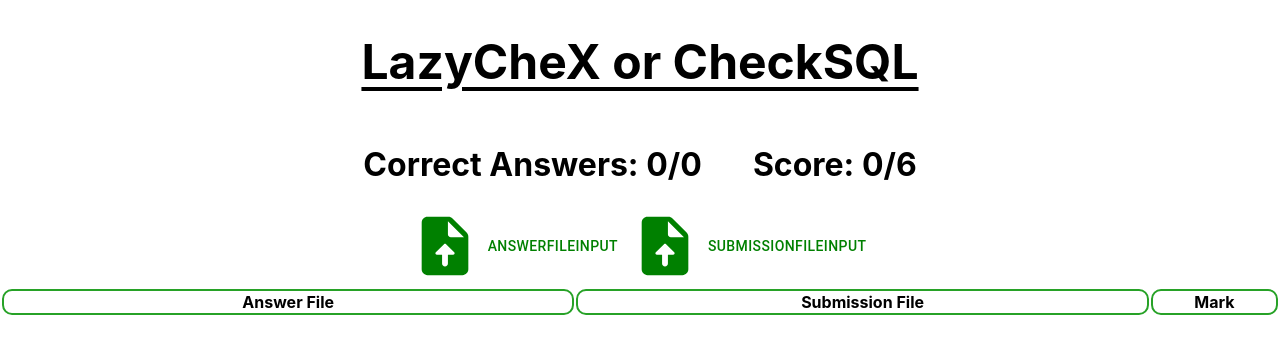
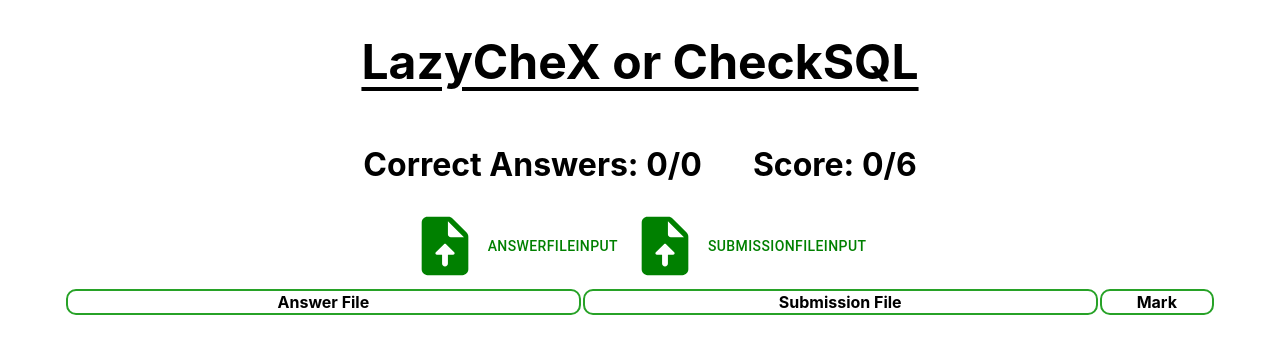
Before and after one commit to AshnahKhalidKhan/CheckSQL, a React (Create React App) app in the folder lazychex/: page / in a window 1280 px wide. Shown: the top 354 px of the page. Built offline with nearby package versions, Linux system fonts and the light colour scheme.

Commit message:
Changes ho rahi hai bhai

```diff
--- a/lazychex/src/App.css
+++ b/lazychex/src/App.css
@@ -50,6 +50,8 @@
 table
 {
   width: 100%;
+  padding-left: 5%;
+  padding-right: 5%;
 }
 
 table, th, td
--- a/lazychex/src/App.js
+++ b/lazychex/src/App.js
@@ -102,8 +102,6 @@ function App() {
         </div>
       </div>
 
-
-
       {/* THIS IS AN IMPORTANT COMMENT ---> We learned a lot from this, Ash.
       {AnswerFileContent.map((line, index) =>
         (
```
